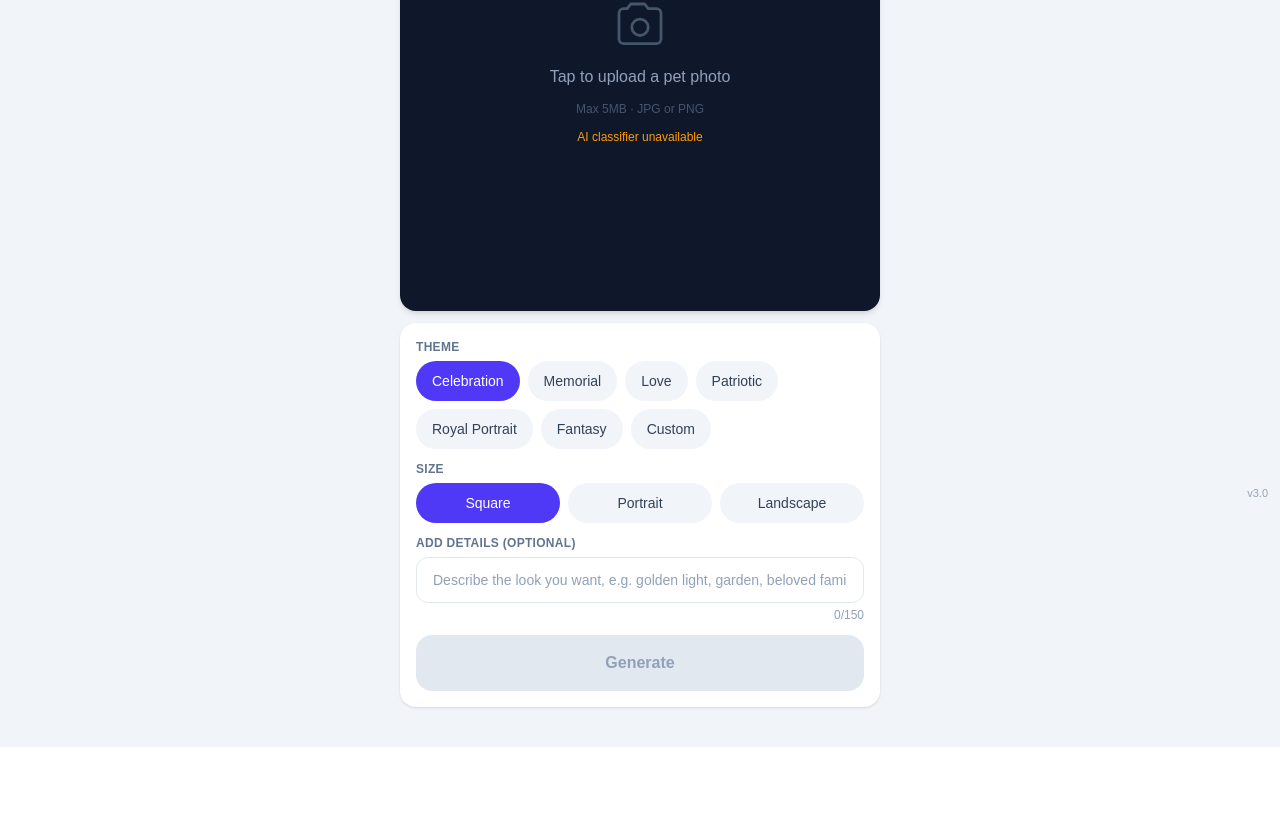
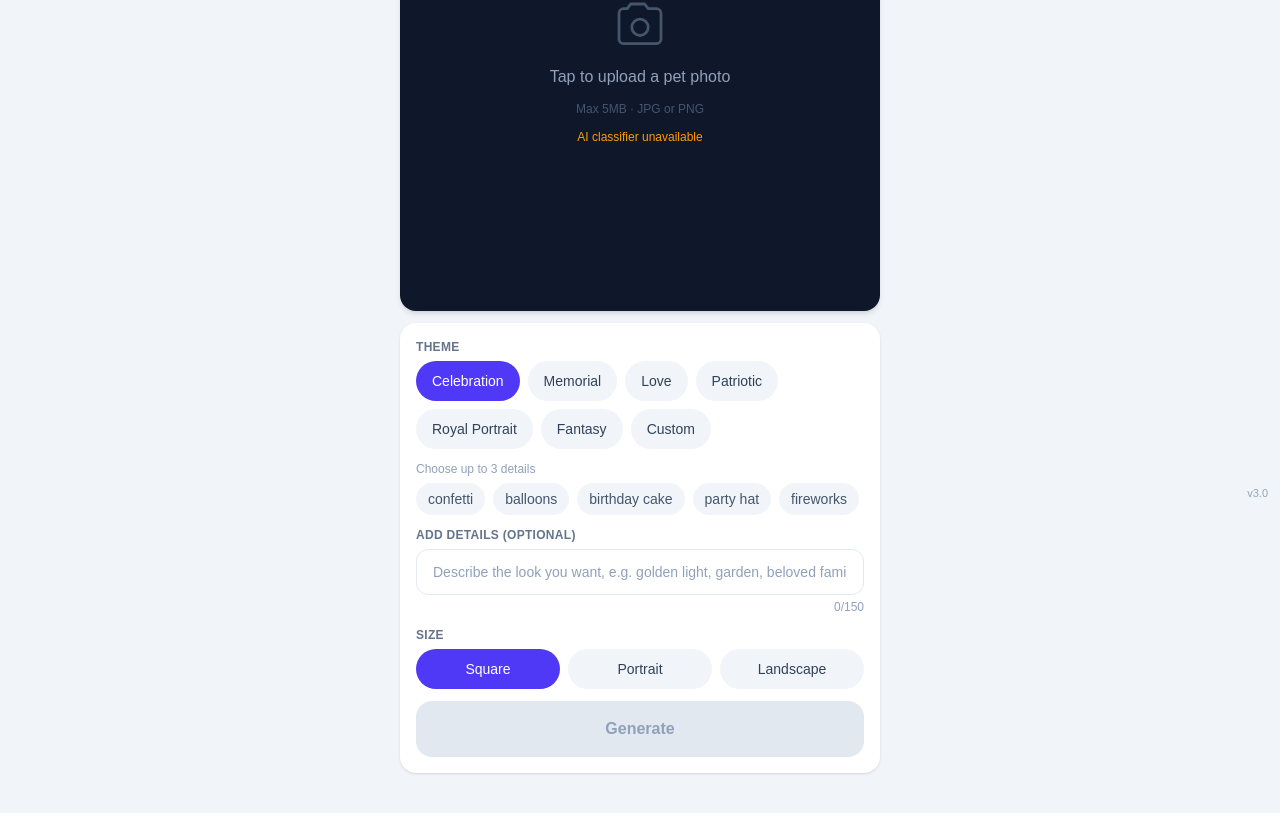
Before and after one commit to expfarrer/animal-image-generator, a Next.js app: page /generator in a window 1280 px wide. Shown: the part 291-1104 px from the top of the page. Before the commit the page ends 1038 px from the top, so only its background shows below. Built offline with nearby package versions, Linux system fonts and the light colour scheme.

Commit message:
3.91 B level suggestions

```diff
--- a/app/api/generate-image/route.ts
+++ b/app/api/generate-image/route.ts
@@ -233,6 +233,9 @@ export async function POST(req: Request) {
     const size = ALLOWED_SIZES.has(sizeRaw) ? sizeRaw : DEFAULT_SIZE;
     const noImageFlag = (form.get("no_image") as string) === "1";
     const classifierLabel = sanitizeClassifierLabel(form.get("classifier_label") as string | null);
+    // B-level beans: strip to safe chars, cap per-bean length to prevent injection
+    const beansRaw = (form.get("beans") as string) || "";
+    const beans = beansRaw.replace(/[^a-zA-Z0-9 ,_-]/g, "").trim().slice(0, 200);
 
     if (!file && !noImageFlag) {
       return new Response(JSON.stringify({ error: "No image uploaded" }), {
@@ -268,10 +271,13 @@ export async function POST(req: Request) {
       );
     }
 
-    // build prompt: A-level base + user details (if any) + universal ending
+    // build prompt: A-level base + B-level beans (if any) + user details (if any) + universal ending
     const template = promptTemplates[topic] ?? promptTemplates["celebration"];
-    const promptBase = (caption ? `${template} ${caption}` : template)
-      + ` ${UNIVERSAL_PROMPT_ENDING}`;
+    const parts = [template];
+    if (beans) parts.push(beans);
+    if (caption) parts.push(caption);
+    parts.push(UNIVERSAL_PROMPT_ENDING);
+    const promptBase = parts.join(" ");
 
     console.log("[generate-image] topic:", topic, "| caption:", caption);
     console.log("[generate-image] prompt:", promptBase);
@@ -288,8 +294,11 @@ export async function POST(req: Request) {
       const textOnlyTemplate =
         (promptTemplatesTextOnly[topic] ?? promptTemplatesTextOnly["celebration"])
           .replace("{{animal}}", animalSlot);
-      const genPrompt = (caption ? `${textOnlyTemplate} ${caption}` : textOnlyTemplate)
-        + ` ${UNIVERSAL_PROMPT_ENDING}`;
+      const textParts = [textOnlyTemplate];
+      if (beans) textParts.push(beans);
+      if (caption) textParts.push(caption);
+      textParts.push(UNIVERSAL_PROMPT_ENDING);
+      const genPrompt = textParts.join(" ");
 
       console.log("[generate-image] text-only prompt:", genPrompt);
 
--- a/app/components/ImageGeneratorForm.tsx
+++ b/app/components/ImageGeneratorForm.tsx
@@ -156,6 +156,20 @@ const TOPICS = [
   { id: "custom",      label: "Custom" },
 ];
 
+// B-level detail beans — shown as tappable chips below the theme selector.
+// Keys must match TOPICS ids. Max 3 selectable per generation.
+const BEANS: Record<string, string[]> = {
+  celebration: ["confetti", "balloons", "birthday cake", "party hat", "fireworks"],
+  memorial:    ["flowers", "soft clouds", "golden light", "candle", "rainbow bridge"],
+  love:        ["hearts", "roses", "couple portrait", "pink glow", "love banner"],
+  patriotic:   ["american flag", "stars", "fireworks", "red white blue ribbon", "hero pose"],
+  royal:       ["crown", "throne", "castle", "royal robe", "gold frame"],
+  fantasy:     ["magic glow", "dragon wings", "fairy forest", "sparkles", "floating lights"],
+  custom:      ["superhero", "pirate", "astronaut", "chef", "cowboy"],
+};
+
+const MAX_BEANS = 3;
+
 // Quick-pick styles shown after a result — clicking generates immediately with same photo.
 const STYLE_REMIXES = [
   { label: "Fantasy",   caption: "fantasy magical glowing wings ethereal" },
@@ -188,6 +202,11 @@ export default function ImageGeneratorForm() {
 
   const modelStatus = useAppSelector((s: RootState) => s.model.status);
 
+  // Clear selected beans whenever the theme changes so old-theme beans don't bleed into new theme
+  useEffect(() => {
+    setSelectedBeans([]);
+  }, [topic]);
+
   // Preload MobileNet as soon as the component mounts so it is ready when the user picks a file
   useEffect(() => {
     if (modelStatus === "idle") {
@@ -215,6 +234,7 @@ export default function ImageGeneratorForm() {
   const [serverPromptUsed, setServerPromptUsed] = useState<string | null>(null);
   const [serverImageDimensions, setServerImageDimensions] = useState<string | null>(null);
   const [identicalDetected, setIdenticalDetected] = useState<boolean>(false);
+  const [selectedBeans, setSelectedBeans] = useState<string[]>([]);
   const [captionError, setCaptionError] = useState<string | null>(null);
   const [blockedWord, setBlockedWord] = useState<string | null>(null);
 
@@ -443,6 +463,7 @@ export default function ImageGeneratorForm() {
       fd.append("image", uploadBlob, originalFileName);
     fd.append("topic", topic);
     fd.append("caption", captionToUse || "");
+    if (selectedBeans.length > 0) fd.append("beans", selectedBeans.join(", "));
     // POC: locked to medium ($0.07/image) — restore dynamic value for V1
     fd.append("quality", "medium");
     fd.append("size", size);
@@ -798,31 +819,36 @@ export default function ImageGeneratorForm() {
             </div>
             */}
 
-            {/* Size */}
+            {/* B-level beans */}
+            {BEANS[topic] && (
               <div>
-              <label className="text-xs font-semibold text-slate-500 uppercase tracking-wide mb-1.5 block">Size</label>
-              <div className="flex gap-2">
-                {([
-                  { id: "1024x1024", label: "Square" },
-                  { id: "1024x1536", label: "Portrait" },
-                  { id: "1536x1024", label: "Landscape" },
-                ] as const).map((s) => (
+                <p className="text-xs text-slate-400 mb-1.5">Choose up to {MAX_BEANS} details</p>
+                <div className="flex gap-2 flex-wrap">
+                  {BEANS[topic].map((bean) => {
+                    const selected = selectedBeans.includes(bean);
+                    return (
                       <button
-                    key={s.id}
+                        key={bean}
                         type="button"
-                    onClick={() => dispatch(setSize(s.id))}
-                    disabled={loading}
-                    className={`flex-1 py-2.5 rounded-full text-sm font-medium transition-colors ${
-                      size === s.id
-                        ? "bg-indigo-600 text-white"
-                        : "bg-slate-100 text-slate-700"
+                        disabled={loading || (!selected && selectedBeans.length >= MAX_BEANS)}
+                        onClick={() =>
+                          setSelectedBeans((prev) =>
+                            selected ? prev.filter((b) => b !== bean) : [...prev, bean],
+                          )
+                        }
+                        className={`px-3 py-1.5 rounded-full text-sm font-medium transition-colors ${
+                          selected
+                            ? "bg-indigo-100 text-indigo-700 ring-1 ring-indigo-400"
+                            : "bg-slate-100 text-slate-600 disabled:opacity-40"
                         }`}
                       >
-                    {s.label}
+                        {bean}
                       </button>
-                ))}
+                    );
+                  })}
                 </div>
               </div>
+            )}
 
             {/* Add details */}
             <div>
@@ -858,6 +884,32 @@ export default function ImageGeneratorForm() {
                 }`}>
                   {caption.length}/{MAX_CAPTION_LENGTH}
                 </p>
+              </div>
+            </div>
+
+            {/* Size */}
+            <div>
+              <label className="text-xs font-semibold text-slate-500 uppercase tracking-wide mb-1.5 block">Size</label>
+              <div className="flex gap-2">
+                {([
+                  { id: "1024x1024", label: "Square" },
+                  { id: "1024x1536", label: "Portrait" },
+                  { id: "1536x1024", label: "Landscape" },
+                ] as const).map((s) => (
+                  <button
+                    key={s.id}
+                    type="button"
+                    onClick={() => dispatch(setSize(s.id))}
+                    disabled={loading}
+                    className={`flex-1 py-2.5 rounded-full text-sm font-medium transition-colors ${
+                      size === s.id
+                        ? "bg-indigo-600 text-white"
+                        : "bg-slate-100 text-slate-700"
+                    }`}
+                  >
+                    {s.label}
+                  </button>
+                ))}
               </div>
             </div>
 
```
Lines whose indentation alone changed are shown as unchanged.
